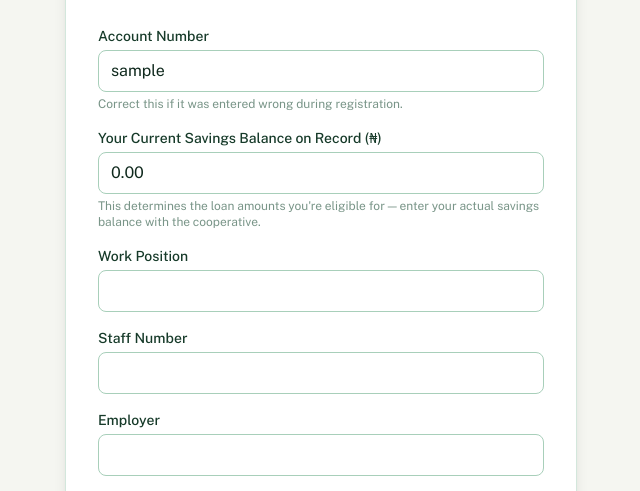
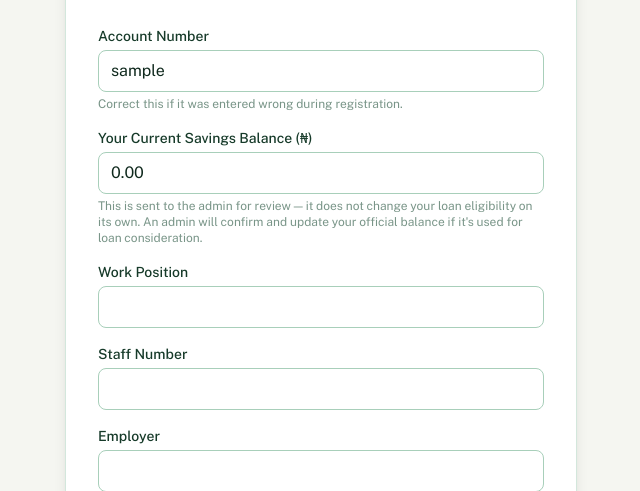
Before and after one commit to oladokuntijesunimi-dot/Bestchoice-cms, a Flask app: page /complete-profile in a window 1280 px wide. Shown: the part 233-724 px from the top of the page, without its empty margins (319-959 px from the left). Run offline with Flask 3, Linux system fonts and the light colour scheme; the visitor is signed in with stand-in values (Sample User, id 1); some libraries are stand-ins or nearby versions.

Commit message:
Update complete_profile.html

```diff
--- a/templates/complete_profile.html
+++ b/templates/complete_profile.html
@@ -19,11 +19,11 @@
                     <p class="text-xs text-brand-700/60 mt-1">Correct this if it was entered wrong during registration.</p>
                 </div>
                 <div>
-                    <label class="block text-sm font-medium text-brand-800 mb-1">Your Current Savings Balance on Record (₦)</label>
+                    <label class="block text-sm font-medium text-brand-800 mb-1">Your Current Savings Balance (₦)</label>
                     <input type="number" name="savings_balance" step="0.01" min="0" required
-                           value="{{ '%.2f'|format(current_user.savings_balance or 0) }}"
+                           value="{{ '%.2f'|format(current_user.claimed_savings_balance or 0) }}"
                            class="w-full border border-brand-200 rounded-lg px-3 py-2 focus:ring-2 focus:ring-gold-400 focus:border-gold-400 focus:outline-none transition">
-                    <p class="text-xs text-brand-700/60 mt-1">This determines the loan amounts you're eligible for — enter your actual savings balance with the cooperative.</p>
+                    <p class="text-xs text-brand-700/60 mt-1">This is sent to the admin for review — it does not change your loan eligibility on its own. An admin will confirm and update your official balance if it's used for loan consideration.</p>
                 </div>
                 {% if needs_work_position %}
                 <div>
```
